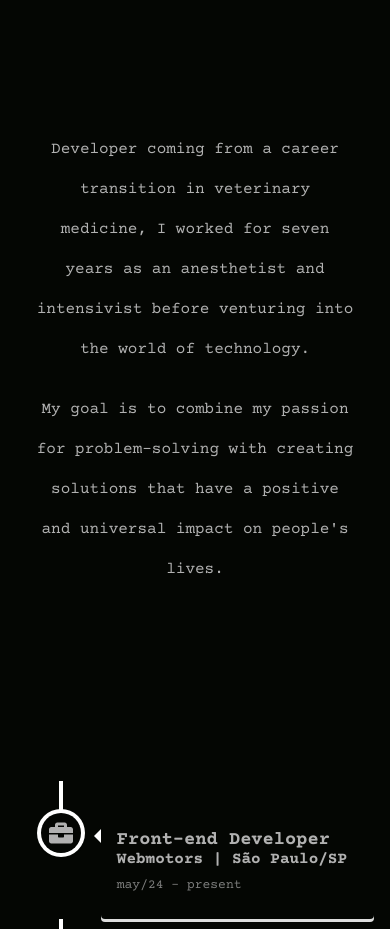
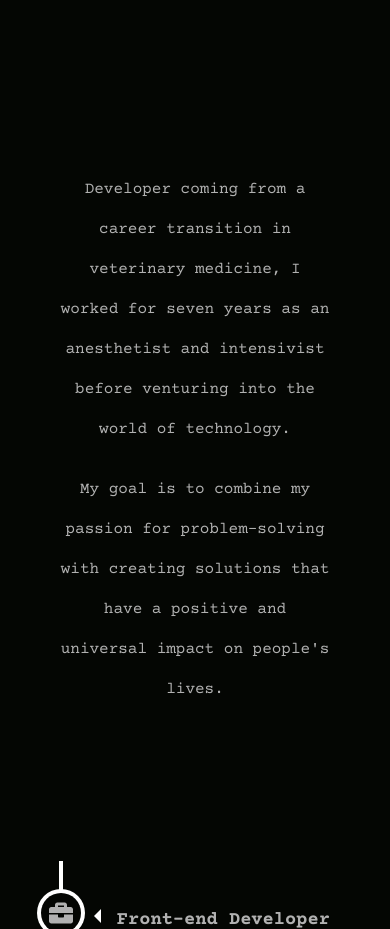
Before and after one commit to biancashiromoto/biancashiromoto.github.io, a Next.js app: page / in a window 390 px wide. Shown: the part 1060-1989 px from the top of the page. Built offline with nearby package versions, Linux system fonts and the light colour scheme.

Commit message:
fix: update AboutMe and Hero components for improved responsiveness and layout adjustments

```diff
--- a/app/components/about-me/about-me.module.scss
+++ b/app/components/about-me/about-me.module.scss
@@ -3,6 +3,7 @@
   height: calc(75dvh - $header-height);
   line-height: 2.5rem;
 	justify-self: center;
+	padding: 0 1.5rem;
 
   & > * {
 			margin-bottom: 1.25rem;
@@ -19,6 +20,11 @@
   }
 
   @media screen and (min-width: $screen-large) {
-			max-width: 500px;
+			max-width: 600px;
+			transform: translateY(35%);
   }
+
+	@media screen and (min-width: $screen-x-large) {
+		transform: translateY(50%);
+	}
 }
--- a/app/components/hero/hero.module.scss
+++ b/app/components/hero/hero.module.scss
@@ -5,6 +5,14 @@
 	border-radius: 8px;
 
 	top: 45dvh;
+
+	@media screen and (min-width: $screen-large) {
+		top: 70dvh;
+	}
+
+	@media screen and (min-width: $screen-x-large) {
+		transform: translateY(-20%);
+	}
 }
 
 .imageContainer {
@@ -16,6 +24,7 @@
 	transform: scale(var(--image-scale, 1));
 	opacity: var(--image-opacity, 0.3);
 
+
 	&.loaded {
 		opacity: var(--image-opacity, 1);
 		animation: fadeInImage 0.8s ease-in-out;
@@ -24,6 +33,15 @@
 	img {
 		width: clamp(350px, 300vw, 50%);
 		height: auto;
+
+		@media screen and (min-width: $screen-large) {
+			width: clamp(400px, 20vw, 50%);
+		}
+
+
+	@media screen and (min-width: $screen-x-large) {
+		width: clamp(300px, 10vw, 25%);
+	}
 	}
 }
 
```
